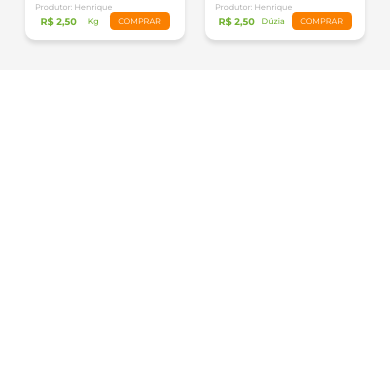
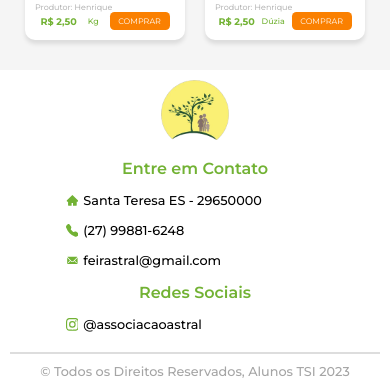
Before and after one commit to Prezotti/astral-frontend, a Next.js app: page / in a window 390 px wide. Shown: the part 1043-1429 px from the top of the page. Before the commit the page ends 1113 px from the top, so only its background shows below. Built offline with nearby package versions, Linux system fonts and the light colour scheme.

Commit message:
TR-012 incremento

```diff
--- a/src/pages/index.tsx
+++ b/src/pages/index.tsx
@@ -221,8 +221,7 @@ export default function Home() {
           )}
         </section>
       </div>
-      {/*
-      <Footer /> */}
+      <Footer />
     </>
   );
 }
--- a/src/styles/components/Footer.module.css
+++ b/src/styles/components/Footer.module.css
@@ -67,3 +67,63 @@
   font-weight: 500;
   border-top: 2px solid #ddd;
 }
+
+@media (max-width: 940px) {
+  .container {
+    padding: 20px;
+    padding-bottom: 0;
+  }
+}
+
+@media (max-width: 768px) {
+  .informacoes {
+    width: 80%;
+  }
+}
+
+@media (max-width: 600px) {
+  .contato h3 {
+    font-size: 1rem;
+  }
+  .redessociais h3 {
+    font-size: 1rem;
+  }
+  .informacoes {
+    font-size: 0.8rem;
+  }
+  .redessociais {
+    font-size: 0.8rem;
+  }
+  .copyright {
+    font-size: 0.8rem;
+  }
+  .logo img {
+    height: 60px;
+  }
+}
+
+@media (max-width: 425px) {
+  .container {
+    padding: 10px;
+    padding-bottom: 0;
+  }
+  .conteudo {
+    flex-direction: column;
+    gap: 15px;
+  }
+  .informacoes {
+    flex-direction: column;
+    align-items: flex-start;
+    width: 70%;
+    gap: 15px;
+  }
+  .contato {
+    width: 100%;
+  }
+  .redessociais {
+    width: 100%;
+  }
+  .informacoes h3 {
+    text-align: center;
+  }
+}
```
